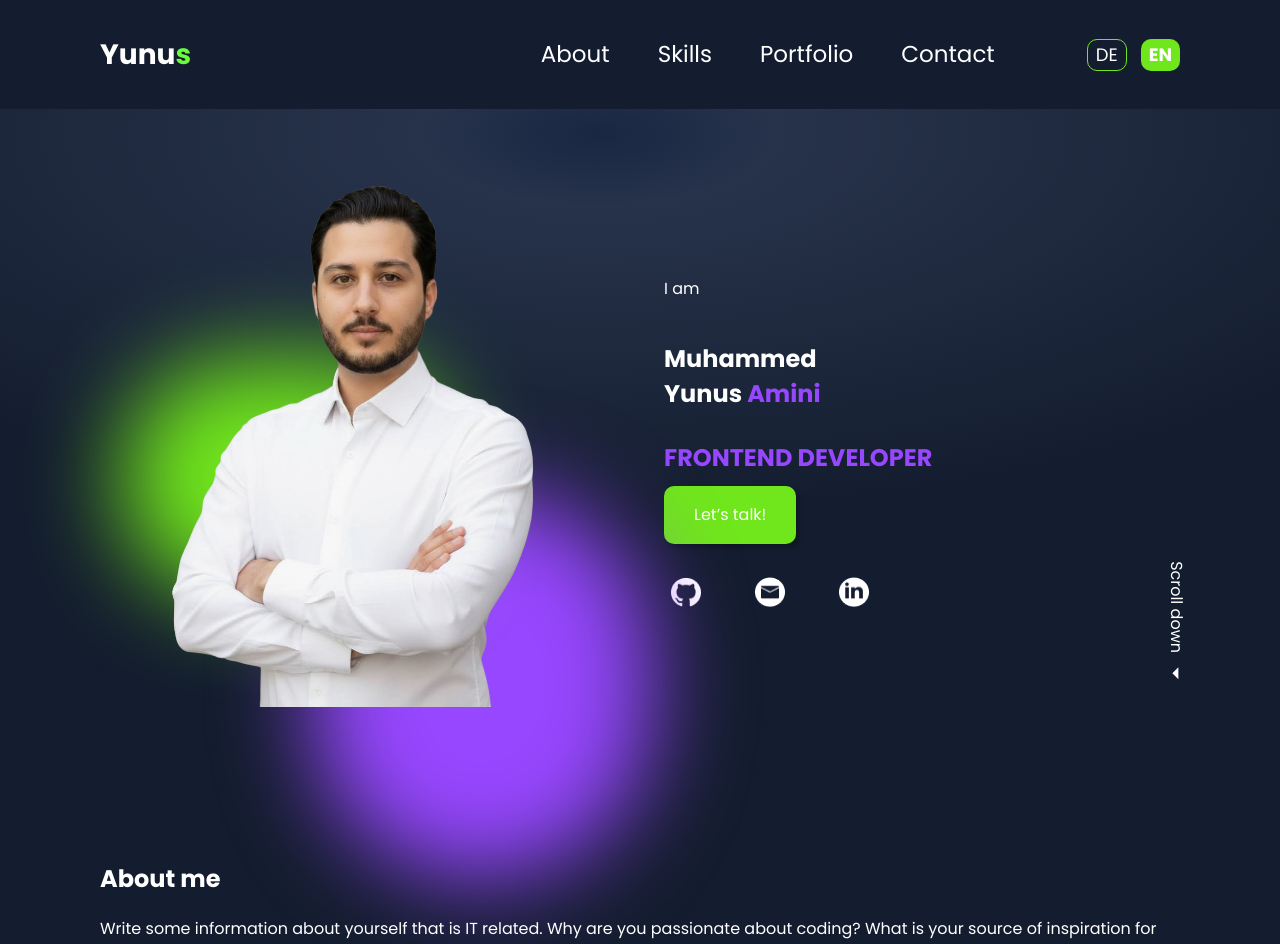
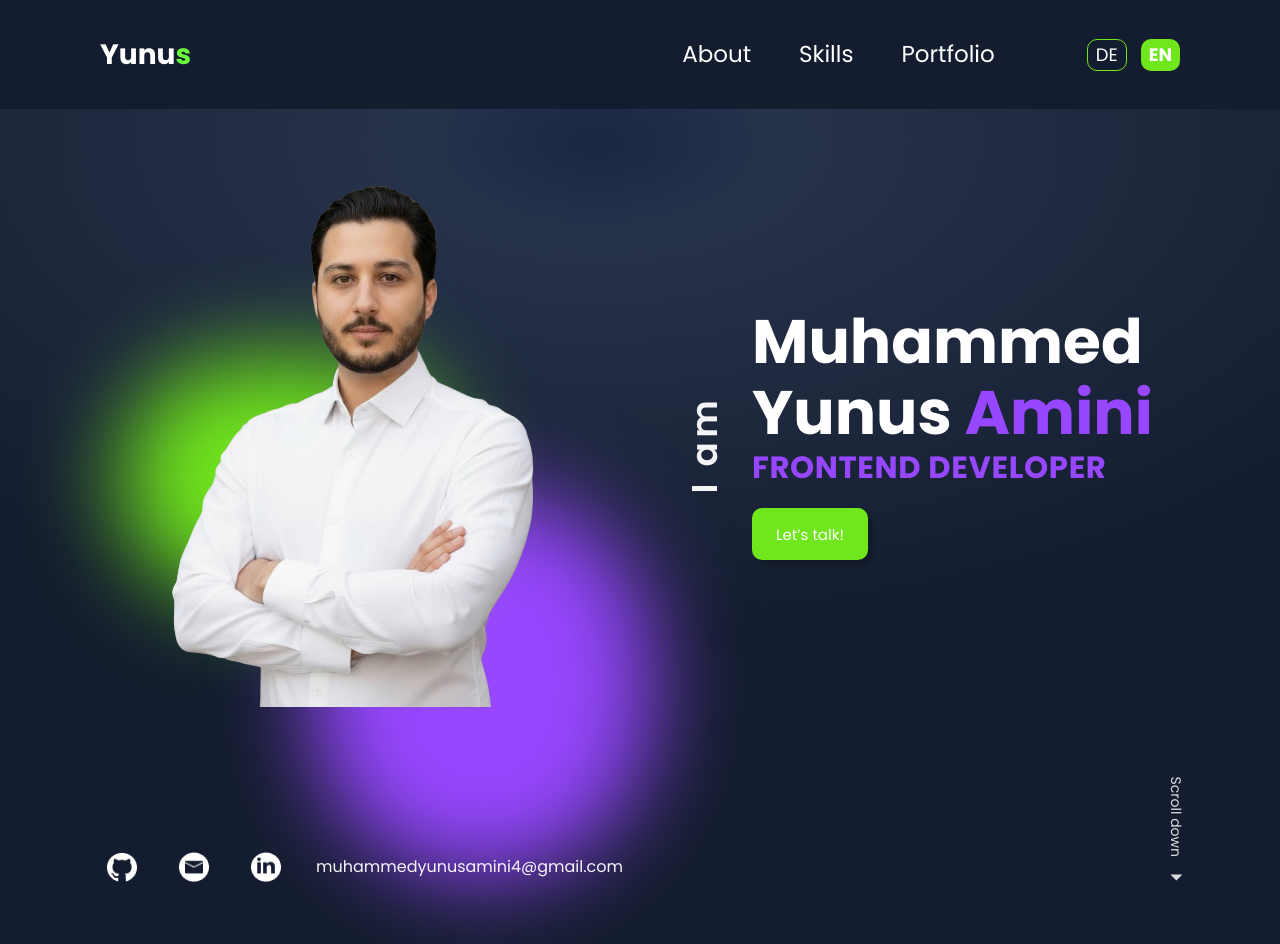
Before and after one commit to mya63/portfolio-2.0, an Angular app: page / in a window 1280 px wide. Shown: the top 944 px of the page. Built offline with nearby package versions, Linux system fonts and the light colour scheme.

Commit message:
fix: hero

```diff
--- a/src/app/pages/home/hero/hero.html
+++ b/src/app/pages/home/hero/hero.html
@@ -1,27 +1,42 @@
 <section class="hero" id="hero">
   <div class="hero-bg"></div>
+
   <div class="container hero-grid">
-
+    <!-- LINKES COL: Foto + Icons + Mail -->
     <div class="hero-photo-wrap">
       <div class="photo-purple"></div>
       <div class="photo-green"></div>
       <img class="hero-photo" src="assets/hero.png" alt="Hero photo" />
+
     </div>
 
+<!-- RECHTES COL: Textblock -->
 <div class="hero-text">
-      <span class="iam">{{ 'hero.iam' | t }}</span>
-      <h1 class="name">Muhammed <br /> Yunus <span class="accent">Amini</span></h1>
-      <h2 class="role">{{ 'hero.role' | t }}</h2>
+  <!-- links senkrecht -->
+  <span class="iam" aria-hidden="true">I am</span>
 
-      <!-- Button: smooth scroll zu #contact -->
+  <!-- rechts die Titel-Spalte -->
+  <div class="title">
+    <!-- Name: Zeile 1 = Muhammed, Zeile 2 = Yunus Amini -->
+    <h1 class="name">
+      <span class="name-row">Muhammed</span>
+      <span class="name-row">Yunus <span class="accent">Amini</span></span>
+    </h1>
+
+    <h2 class="role">FRONTEND DEVELOPER</h2>
+
     <button
       class="btn btn--primary"
       type="button"
       (click)="scrollTo('contact')"
       aria-label="Scroll to contact">
-        {{ 'hero.talk' | t }}
+      Let’s talk!
     </button>
+  </div>
+</div>
 
+      <!-- Icons + Mail (unter dem Bild, wie im Figma) -->
+      <div class="hero-contact">
         <div class="hero-socials">
           <a class="ico" href="https://github.com/mya63" target="_blank" rel="noopener" aria-label="GitHub">
             <img src="assets/giticon.png" alt="GitHub" width="30" height="30" />
@@ -33,12 +48,19 @@
             <img src="assets/linkedin.png" alt="LinkedIn" width="30" height="30" />
           </a>
         </div>
+
+        <a class="hero-mail" href="mailto:muhammedyunusamini4@gmail.com">
+          muhammedyunusamini4@gmail.com
+        </a>
       </div>
 
+
+    <!-- Scroll down: vertikal, Pfeil zeigt nach unten -->
     <div class="scrolldown">
-      <span>{{ 'misc.scrolldown' | t }}</span>
-      <svg viewBox="0 0 24 24" width="24" height="24" fill="#fff"><path d="M12 16 6 10h12l-6 6Z"/></svg>
+      <span>Scroll down</span>
+      <svg class="arrow" viewBox="0 0 24 24" width="24" height="24" fill="#fff">
+        <path d="M12 16 6 10h12l-6 6Z" />
+      </svg>
     </div>
-
   </div>
 </section>
--- a/src/app/pages/home/hero/hero.scss
+++ b/src/app/pages/home/hero/hero.scss
@@ -1,57 +1,233 @@
-.hero{position:relative;padding:80px 0 60px}
-.hero-bg{position:absolute;inset:0;background:radial-gradient(102.53% 81.55% at 46.74% 3.94%,#1A2743 .37%,#27334B 13.54%,#141D2F 71.91%)}
-.hero .container.hero-grid{position:relative;display:grid;grid-template-columns:1fr 1fr;align-items:center;gap:48px}
-.hero-photo-wrap{position:relative;width:min(520px,40vw);aspect-ratio:1/1;margin:0 auto 0 0}
-.photo-purple,.photo-green{position:absolute;filter:blur(46.5px);border-radius:999px;z-index:0}
-.photo-purple{background:var(--purple);width:340px;height:390px;right:-40px;top:300px}
-.photo-green{background:var(--green);width:330px;height:240px;left:20px;top:170px}
-.hero-photo{position:absolute;left:50%;bottom:-6px;transform:translateX(-50%);width:96%;height:auto;object-fit:contain;z-index:1;pointer-events:none}
-.hero-text{display:flex;flex-direction:column;gap:14px;align-items:flex-start}
-.hero-text .iam{writing-mode:horizontal-tb;transform:none;margin:0 0 6px}
-.role{color:var(--purple);margin:0;line-height:1.1}
-.hero-socials{display:flex;gap:16px;align-items:center;margin-top:16px}
-.scrolldown{position:absolute;right:16px;bottom:16px;display:flex;gap:8px;transform:rotate(90deg);transform-origin:right bottom}
-@media (max-width:900px){.hero .container.hero-grid{grid-template-columns:1fr}.scrolldown{position:static;transform:none;margin-top:24px;justify-content:flex-end}}
-/* === Social buttons (Figma: 8/9/10) === */
+/* ===============================
+   HERO – CLEAN CONSOLIDATED
+   =============================== */
+
+.hero{
+  position: relative;
+  padding: 80px 0 60px;
+}
+
+/* Figma: 28. Hero Background (Radial-Gradient) */
+.hero-bg{
+  position: absolute;
+  inset: 0;
+  background: radial-gradient(102.53% 81.55% at 46.74% 3.94%, #1A2743 0.37%, #27334B 13.54%, #141D2F 71.91%);
+  z-index: 0;
+}
+
+/* Haupt-Layout */
+.hero .container.hero-grid{
+  position: relative;
+  z-index: 1;
+  display: grid;
+  grid-template-columns: 1.05fr 1fr; /* links leicht mehr Platz fürs Bild */
+  align-items: center;
+  gap: 48px;
+}
+
+/* ==== Linke Spalte: Foto + Glows + Kontaktleiste ==== */
+.hero-photo-wrap{
+  position: relative;
+  width: min(520px, 40vw);
+  aspect-ratio: 1/1;
+  margin: 0 auto 0 0;
+
+  /* NEU: normaler Flow -> Kontaktleiste sitzt unter dem Bild */
+  display: flex;
+  flex-direction: column;
+  align-items: flex-start;
+}
+
+.photo-purple,
+.photo-green{
+  position: absolute;
+  filter: blur(46.5px);
+  border-radius: 999px;
+  z-index: 0;
+}
+
+.photo-purple{ background: var(--purple); width: 340px; height: 390px; right: -40px; top: 300px; }
+.photo-green { background: var(--green);  width: 330px; height: 240px; left: 20px;  top: 170px;  }
+
+.hero-photo{
+  position: absolute;
+  left: 50%;
+  bottom: -6px;
+  transform: translateX(-50%);
+  width: 96%;
+  height: auto;
+  object-fit: contain;
+  z-index: 1;
+  pointer-events: none;
+}
+
+/* ===== Kontaktleiste UNTER dem Bild =====
+   Feinjustage:
+   --contact-offset: Abstand unter dem Bild
+   --contact-gap:    Abstand Icons ↔ Mail
+*/
+.hero-contact{
+  --contact-offset: 96px;
+  --contact-gap: 28px;
+
+  position: relative;
+  margin-top: var(--contact-offset);
+  display: flex;
+  align-items: center;
+  gap: var(--contact-gap);
+  z-index: 2;
+}
+
 .hero-socials{
   display: flex;
   align-items: center;
-  gap: 40px;              /* Figma: gap 40 */
-  margin-top: 12px;
+  gap: 28px;
 }
 
-/* anklickbare Fläche mit Kreis-Hit-Area (besser für UX) */
 .hero-socials .ico{
   display: grid;
   place-items: center;
-  width: 44px;            /* etwas größer als das Icon für Touch-Ziele */
+  width: 44px;
   height: 44px;
   border-radius: 999px;
   text-decoration: none;
   outline: none;
 }
+.hero-socials .ico img{ width: 30px; height: 30px; transition: transform .15s ease; }
+.hero-socials .ico:hover img,
+.hero-socials .ico:focus-visible img{ transform: scale(1.33); }
+.hero-socials .ico:focus-visible{ box-shadow: 0 0 0 2px #9747FF; outline: none; border-radius: 999px; }
 
-/* Icon selbst: Default ~30px, Hover ~40px (wir skalieren sanft) */
-.hero-socials .ico img{
-  width: 30px;
-  height: 30px;
-  transition: transform .15s ease;
+.hero-mail{
+  color: #fff;
+  text-decoration: none;
+  font: 500 16px/1.3 'Poppins', sans-serif;
+  opacity: .95;
 }
 
-/* Hover/Fokus -> ~40px (30px * 1.33 ≈ 40px) */
-.hero-socials .ico:hover img,
-.hero-socials .ico:focus-visible img{
-  transform: scale(1.33);
+/* ==== Rechte Spalte: Textblock (I am | Name | Role | Button) ==== */
+.hero-text{
+  display: grid;
+  grid-template-columns: auto 1fr;   /* Spalte 1 = "I am" (schmal), Spalte 2 = Inhalt */
+  grid-template-rows: auto auto auto;
+  align-items: end;
+  column-gap: clamp(14px, 1.6vw, 22px);
+  row-gap: 10px;
 }
 
-/* Tastaturfokus sichtbar machen */
-.hero-socials .ico:focus-visible{
-  box-shadow: 0 0 0 2px #9747FF;
-  outline: none;
-  border-radius: 999px;
+/* "I am" vertikal – figma-clean & präsent */
+.hero-text .iam{
+  grid-column: 1;
+  grid-row: 1 / span 3;
+  writing-mode: vertical-rl;
+  transform: rotate(180deg);
+  font-weight: 600;
+  font-size: clamp(22px, 2.8vw, 38px);
+  letter-spacing: 0.12em;
+  opacity: .95;
+  align-self: center; /* mittig neben dem Namensblock */
 }
 
-/* Optional: auf sehr kleinen Screens enger */
-@media (max-width: 480px){
-  .hero-socials{ gap: 28px; }
+/* Name – zwei Zeilen */
+.name{
+  grid-column: 2;
+  grid-row: 1;
+  margin: 0;
+  line-height: 1.04;
+  font-family: 'Poppins', system-ui, -apple-system, Segoe UI, Roboto, Arial, sans-serif;
+  font-weight: 800;
+  color: #fff;
+  display: grid;
+  gap: 8px;
+  font-size: clamp(34px, 4.8vw, 72px);
+  z-index: 2;
 }
+.name .name-row{ display: block; }
+.name .accent{ color: var(--purple); }
+/* harte Resets gegen globale Dekos */
+.name, .name *{ text-decoration: none !important; text-shadow: none !important; border-bottom: 0 !important; outline: 0 !important; }
+
+/* Untertitel / Rolle */
+.role{
+  grid-column: 2;
+  grid-row: 2;
+  color: var(--purple);
+  margin: 6px 0 14px;
+  font-weight: 700;
+  font-size: clamp(18px, 2.4vw, 34px);
+  letter-spacing: .02em;
+  line-height: 1.08;
+  z-index: 1;
+}
+
+/* CTA */
+.hero-text .btn{
+  grid-column: 2;
+  grid-row: 3;
+  height: 52px;          /* kompakter als global */
+  padding: 0 24px;
+  font-size: 15px;
+  margin-top: clamp(6px, .8vw, 10px);
+}
+
+/* ==== Scroll down (vertikal, Pfeil nach unten) ==== */
+.scrolldown{
+  position: absolute;
+  right: 16px;
+  bottom: 0vh;               /* weiter unten wie im Figma */
+  display: flex;
+  align-items: center;
+  gap: 8px;
+  transform: rotate(90deg);
+  transform-origin: right bottom;
+  color: #fff;
+  font: 500 14px/1 'Poppins', sans-serif;
+  opacity: .85;
+}
+.scrolldown .arrow{ transform: rotate(-90deg); } /* Pfeil nach unten */
+
+/* ==== Responsive ==== */
+@media (max-width: 1200px){
+  .name{ font-size: clamp(32px, 5vw, 64px); }
+  .role{ font-size: clamp(18px, 2.6vw, 30px); }
+}
+
+@media (max-width: 900px){
+  .hero .container.hero-grid{ grid-template-columns: 1fr; }
+
+  .hero-text{
+    grid-template-columns: 1fr;  /* "I am" über dem Titel */
+    row-gap: 8px;
+  }
+
+  .hero-text .iam{
+    writing-mode: horizontal-tb;
+    transform: none;
+    font-size: clamp(13px, 3.6vw, 18px);
+    letter-spacing: 0.1em;
+    align-self: start;
+  }
+
+  .name{ font-size: clamp(28px, 8vw, 44px); }
+  .role{ font-size: clamp(16px, 4.8vw, 24px); }
+
+  .hero-text .btn{
+    height: 48px;
+    padding: 0 20px;
+    font-size: 14px;
+  }
+
+  .hero-contact{
+    --contact-offset: 24px;
+    --contact-gap: 20px;
+    margin-top: var(--contact-offset);
+  }
+
+  /* Scrolldown am Ende des Hero-Blocks ausrichten */
+  .scrolldown{
+    position: static;
+    transform: none;
+    margin-top: 24px;
+    justify-content: flex-end;
+  }
+}
--- a/src/app/shared/header/header.html
+++ b/src/app/shared/header/header.html
@@ -10,7 +10,6 @@
         <a routerLink="/" fragment="about">About</a>
         <a routerLink="/" fragment="skills">Skills</a>
         <a routerLink="/" fragment="portfolio">Portfolio</a>
-        <a routerLink="/" fragment="contact">Contact</a>
       </div>
 
       <div class="lang">
```
Lines whose indentation alone changed are shown as unchanged.
